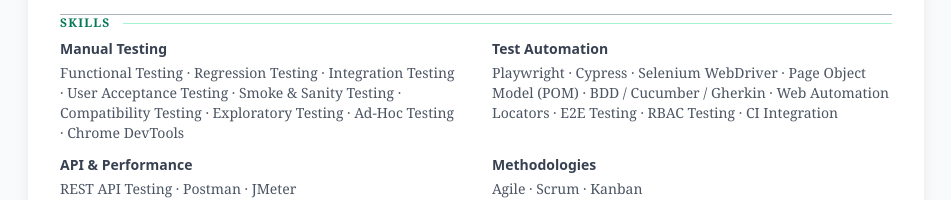
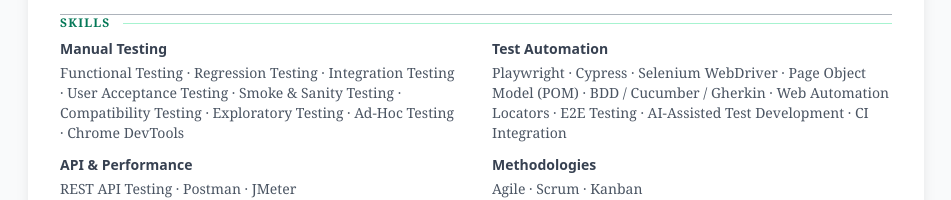
Before and after one commit to pavolhrabcak/qa-portfolio, a React (Vite) app: page /cv in a window 1280 px wide. Shown: the part 1779-1979 px from the top of the page, without its empty margins (164-1115 px from the left). Built offline with nearby package versions, Linux system fonts and the light colour scheme.

Commit message:
Skills reworked 3

```diff
--- a/src/data.js
+++ b/src/data.js
@@ -46,7 +46,7 @@
       { name: 'BDD / Cucumber / Gherkin',  level: 70 },
       { name: 'Web Automation Locators',    level: 88 },
       { name: 'E2E Testing',               level: 88 },
-      { name: 'RBAC Testing',              level: 85 },
+      { name: 'AI-Assisted Test Development', level: 85 },
       { name: 'CI Integration',             level: 70 },
     ],
   },
```
